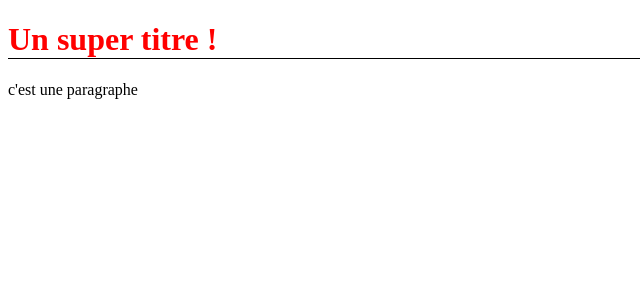
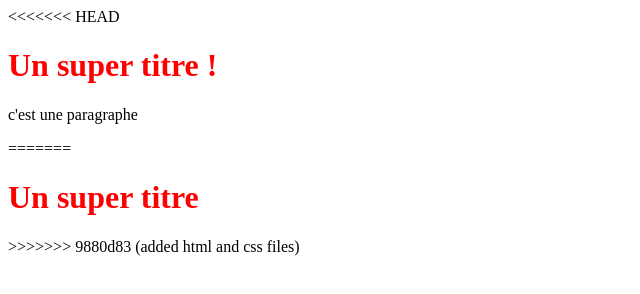
Before and after one commit to MarseniAhmed/Test, a plain HTML site: page index.html in a window 1280 px wide. Shown: the whole page, without its empty margins (0-640 px from the left). Drawn offline with Linux system fonts and the light colour scheme.

Commit message:
added styles and html files

```diff
--- a/index.html
+++ b/index.html
@@ -7,8 +7,12 @@
 </head>
 
 <body>
+<<<<<<< HEAD
     <h1>Un super titre !</h1>
     <p>c'est une paragraphe</p>
+=======
+    <h1>Un super titre</h1>
+>>>>>>> 9880d83 (added html and css files)
 
 </body>
 
--- a/styles.css
+++ b/styles.css
@@ -1,4 +1,7 @@
 h1 {
     color: red;
+<<<<<<< HEAD
     border-bottom: solid black 1px;
+=======
+>>>>>>> 9880d83 (added html and css files)
 }
```
